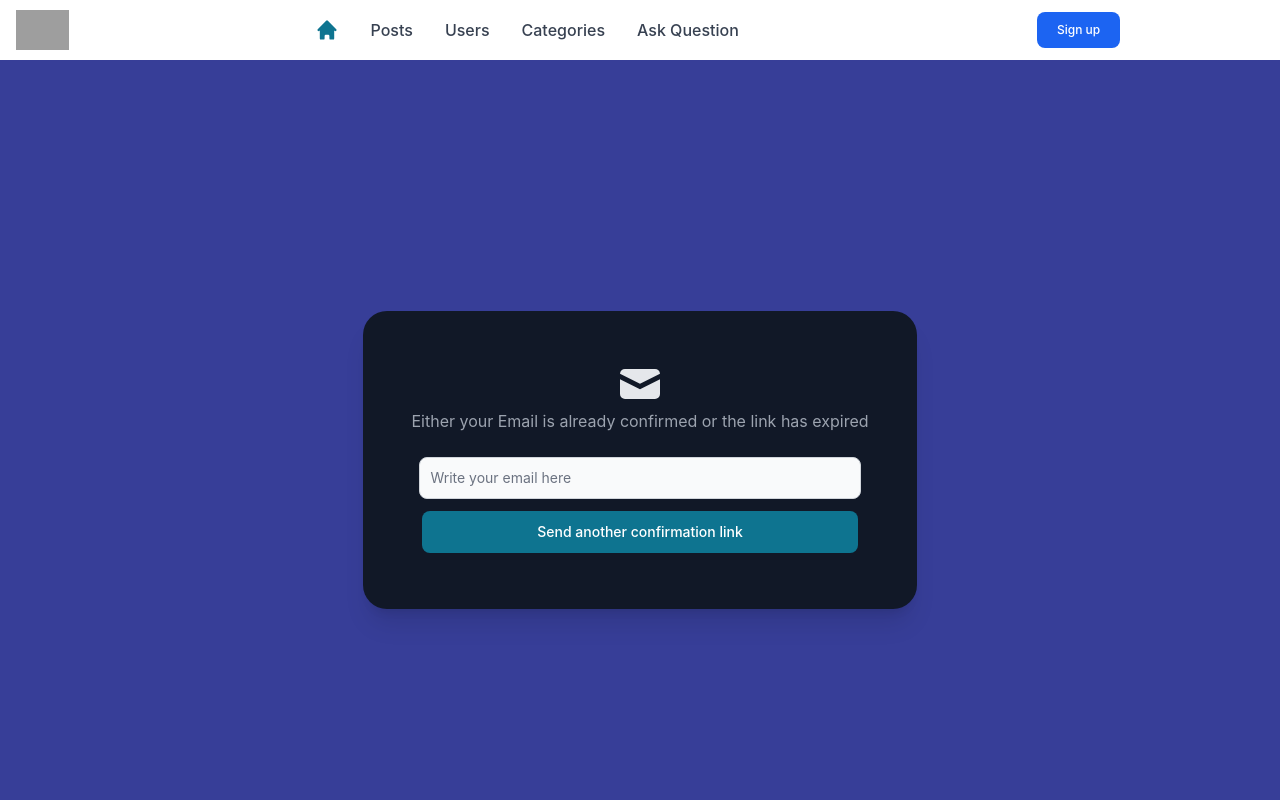
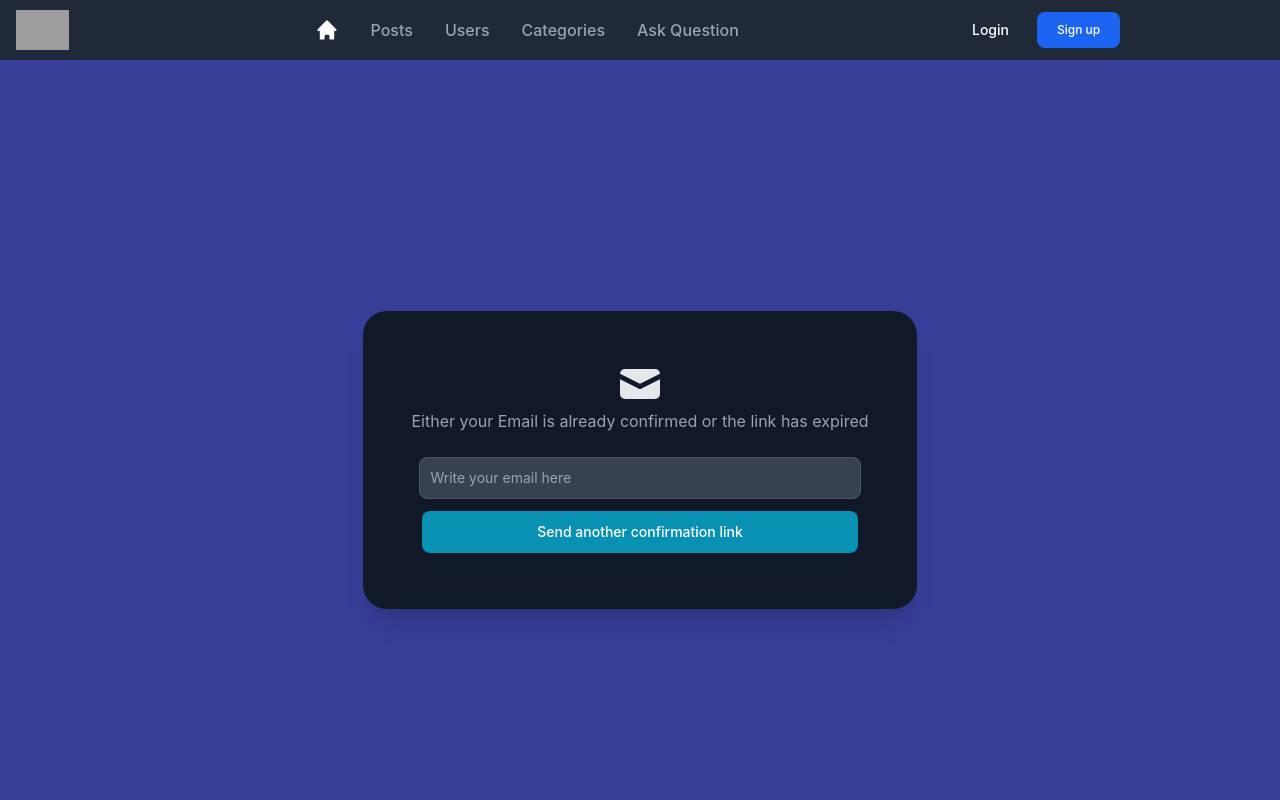
Before and after one commit to nickmazurenko/usof, a React (Create React App) app: page /confirmEmail in a window 1280 px wide. Shown: the top 800 px of the page. Built offline with nearby package versions, Linux system fonts and the light colour scheme; grey boxes are pictures that could not be loaded.

Commit message:
theme change

```diff
--- a/src/App.js
+++ b/src/App.js
@@ -24,13 +24,7 @@ const App = () => {
     <>
       <Flowbite
         theme={{
-          theme: {
-            alert: {
-              color: {
-                primary: 'dark',
-              },
-            },
-          },
+          dark: true,
         }}>
         <Header />
         <div>
```
